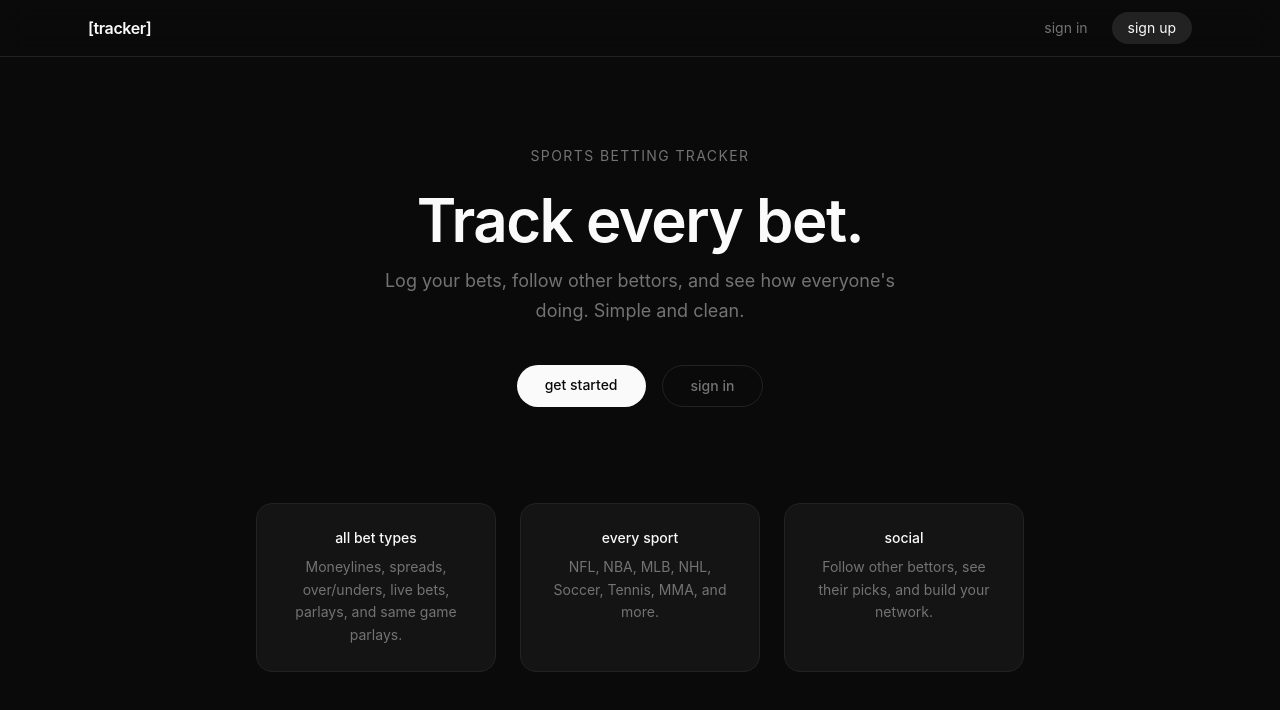
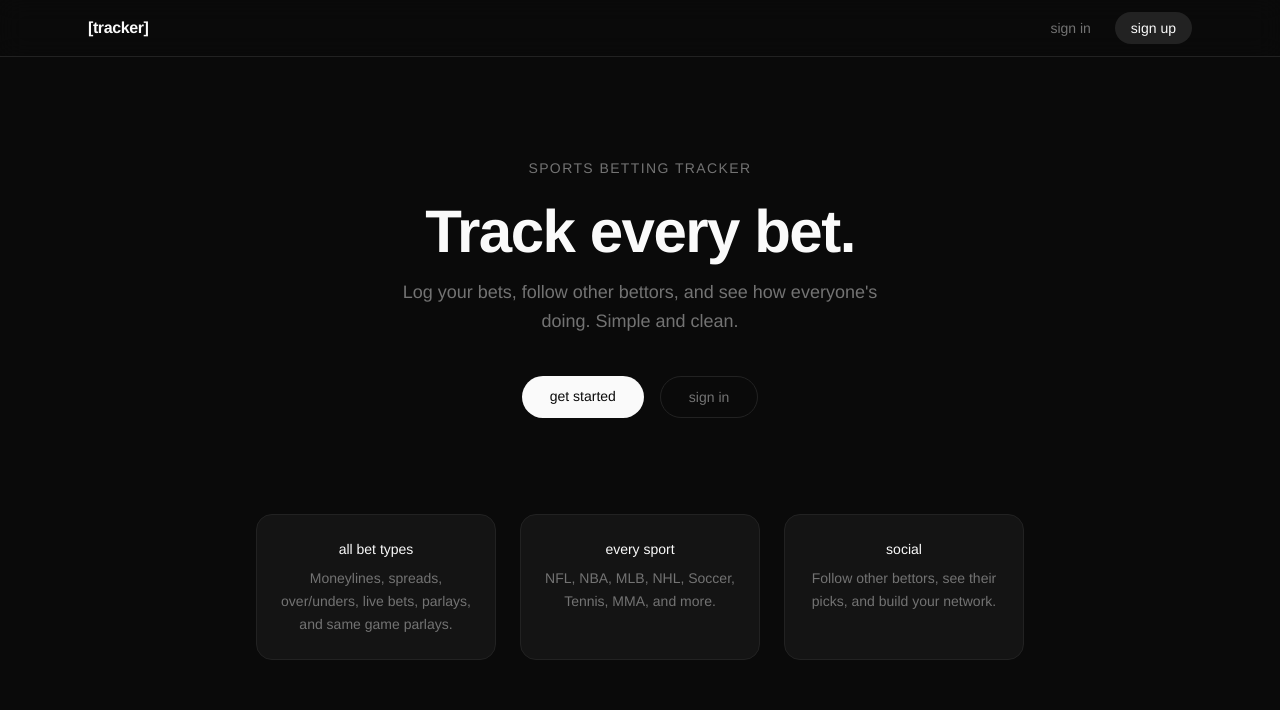
Before and after one commit to gonyeacole/betting, a Next.js app: page / in a window 1280 px wide. Shown: the top 710 px of the page. Built offline with nearby package versions, Linux system fonts and the light colour scheme; no server answers.

Commit message:
Switch font to Helvetica Neue
https://claude.ai/code/session_019ctAypVZSogqiPhruMWETq

```diff
--- a/src/app/globals.css
+++ b/src/app/globals.css
@@ -2,7 +2,6 @@
 @tailwind components;
 @tailwind utilities;
 
-@import url('https://fonts.googleapis.com/css2?family=Inter:wght@300;400;500;600;700&display=swap');
 
 :root {
   --background: #0a0a0a;
@@ -25,7 +24,7 @@
 body {
   color: var(--foreground);
   background: var(--background);
-  font-family: 'Inter', -apple-system, BlinkMacSystemFont, sans-serif;
+  font-family: 'Helvetica Neue', Helvetica, Arial, sans-serif;
   -webkit-font-smoothing: antialiased;
   -moz-osx-font-smoothing: grayscale;
 }
@@ -35,7 +34,7 @@ body {
 }
 
 input, select, textarea {
-  font-family: 'Inter', -apple-system, BlinkMacSystemFont, sans-serif;
+  font-family: 'Helvetica Neue', Helvetica, Arial, sans-serif;
   color-scheme: dark;
 }
 
--- a/tailwind.config.ts
+++ b/tailwind.config.ts
@@ -22,7 +22,7 @@ const config: Config = {
         warning: "#f59e0b",
       },
       fontFamily: {
-        sans: ['Inter', '-apple-system', 'BlinkMacSystemFont', 'sans-serif'],
+        sans: ['Helvetica Neue', 'Helvetica', 'Arial', 'sans-serif'],
       },
     },
   },
```
